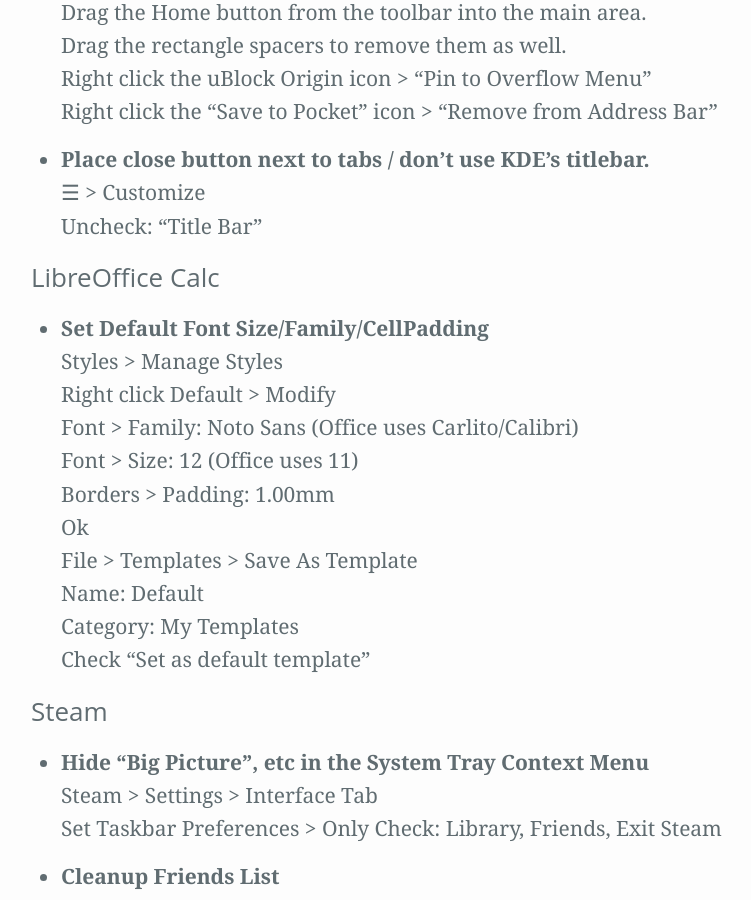
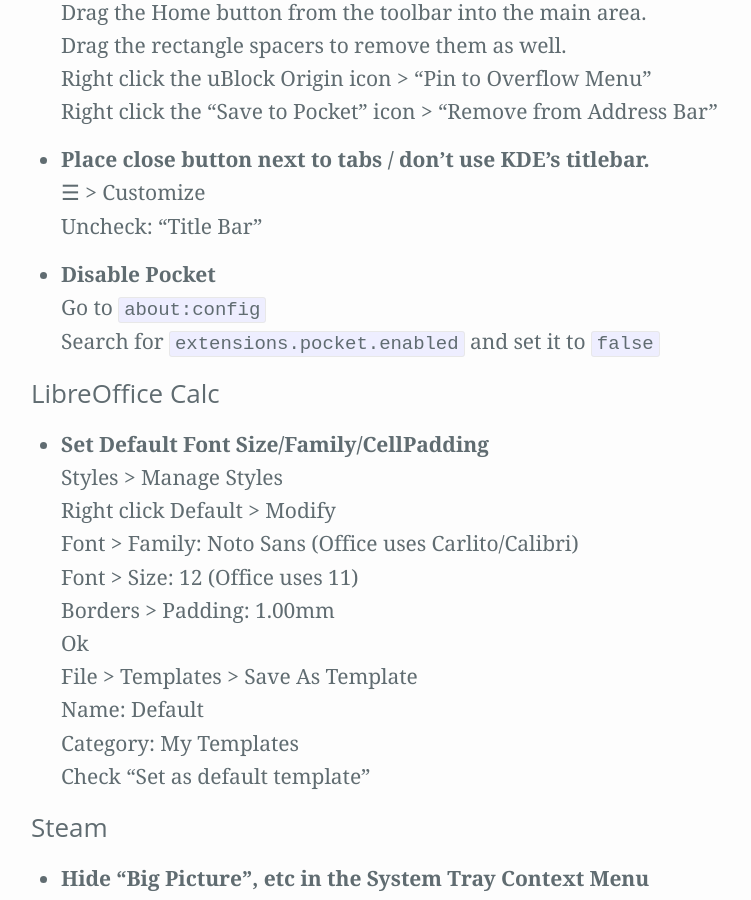
Before and after one commit to Zren/zren.github.io, a Jekyll site: the page built from kde.md, in a window 1280 px wide and 900 px high, scrolled down 11461 px. Shown: the whole window, without its empty margins (127-878 px from the left). Built offline with Jekyll 4.4.1, drawn with Linux system fonts in a browser that asks for light colours.

Commit message:
Add tip for disabling Pocket in Firefox

```diff
--- a/kde.md
+++ b/kde.md
@@ -451,10 +451,14 @@
   Right click the "Save to Pocket" icon > "Remove from Address Bar"
 
 {% assign i = i | plus: 1 %}
-* {:#cfg-{{ i }}}  Place close button next to tabs / don't use KDE's titlebar.
+* {:#cfg-{{ i }}} Place close button next to tabs / don't use KDE's titlebar.
   ☰ > Customize
   Uncheck: "Title Bar"
 
+{% assign i = i | plus: 1 %}
+* {:#cfg-{{ i }}} Disable Pocket
+  Go to `about:config`
+  Search for `extensions.pocket.enabled` and set it to `false`
 
 ### LibreOffice Calc
 
```
